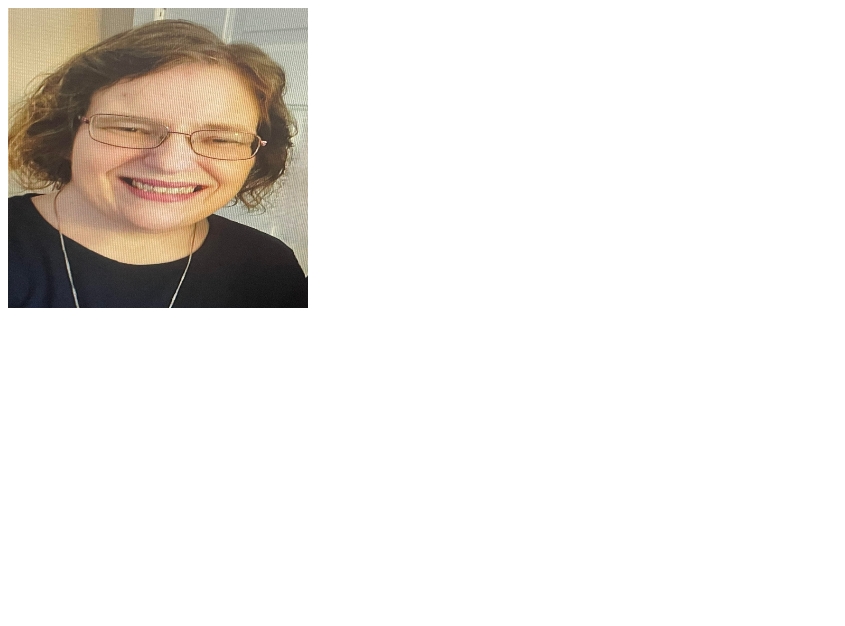
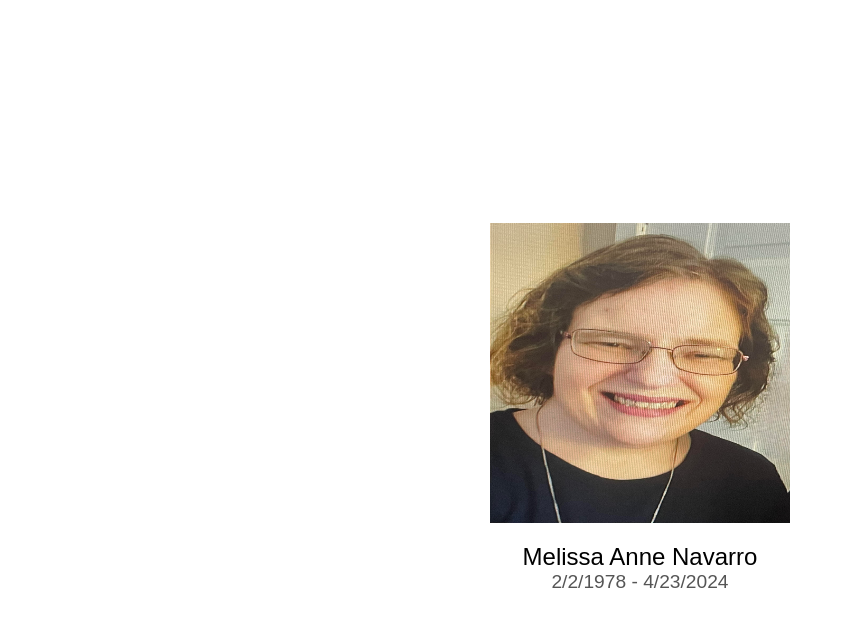
Before and after one commit to jmeridth/melissaannenavarro.com, a plain HTML site: page index.html in a window 1280 px wide. Shown: the whole page, without its empty margins (0-845 px from the left). Drawn offline with Linux system fonts and the light colour scheme.

Commit message:
fix: Refactor HTML structure for better styling

```diff
--- a/index.html
+++ b/index.html
@@ -1,12 +1,40 @@
 <html>
   <head>
     <style>
-      .center {
+      .center-container {
+        display: flex;
+        flex-direction: column;
+        align-items: center;
+        justify-content: center;
+        min-height: 100vh;
+      }
+      .portrait-img {
+        display: block;
+        margin: 0 auto;
+      }
+      .caption {
         text-align: center;
+        margin-top: 20px;
+        font-family: sans-serif;
+        font-size: 1.5em;
+      }
+      .dates {
+        text-align: center;
+        font-family: sans-serif;
+        font-size: 1.2em;
+        color: #555;
       }
     </style>
   </head>
   <body>
-    <img class="center" src="melissa.jpg" width="300" height="300" alt="Melissa Anne Navarro"/>
+    <div class="center-container">
+      <img class="portrait-img" src="melissa.jpg" width="300" height="300" alt="Melissa Anne Navarro"/>
+      <div class="caption">
+        Melissa Anne Navarro
+      </div>
+      <div class="dates">
+        2/2/1978 - 4/23/2024
+      </div>
+    </div>
   </body>
 </html>
```
